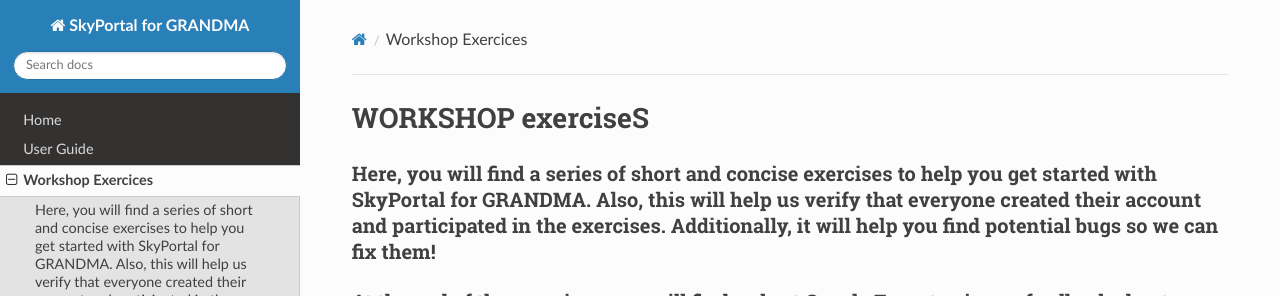
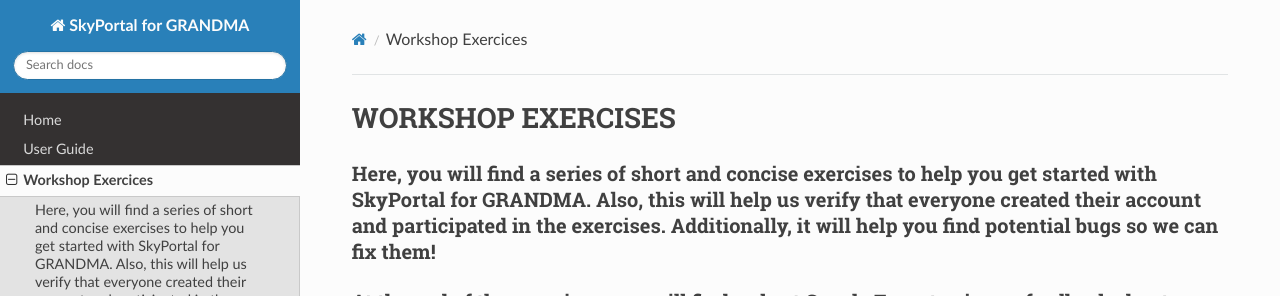
Before and after one commit to grandma-collaboration/icare, an MkDocs documentation site: the page built from docs/workshop/index.md, in a window 1280 px wide and 900 px high. Shown: the top 296 px of the window. Built offline with MkDocs 1.6.1, drawn with Linux system fonts in a browser that asks for light colours; nearby versions of some CDN libraries.

```diff
--- a/docs/workshop/index.md
+++ b/docs/workshop/index.md
@@ -1,4 +1,4 @@
-# WORKSHOP exerciseS
+# WORKSHOP EXERCISES
 
 ### **Here, you will find a series of short and concise exercises to help you get started with SkyPortal for GRANDMA. Also, this will help us verify that everyone created their account and participated in the exercises. Additionally, it will help you find potential bugs so we can fix them!**
 ### At the end of the exercises, you will find a short Google Form to give us feedback about your experience. This step is mandatory and will help us a lot to make the platform better for everyone.
```
